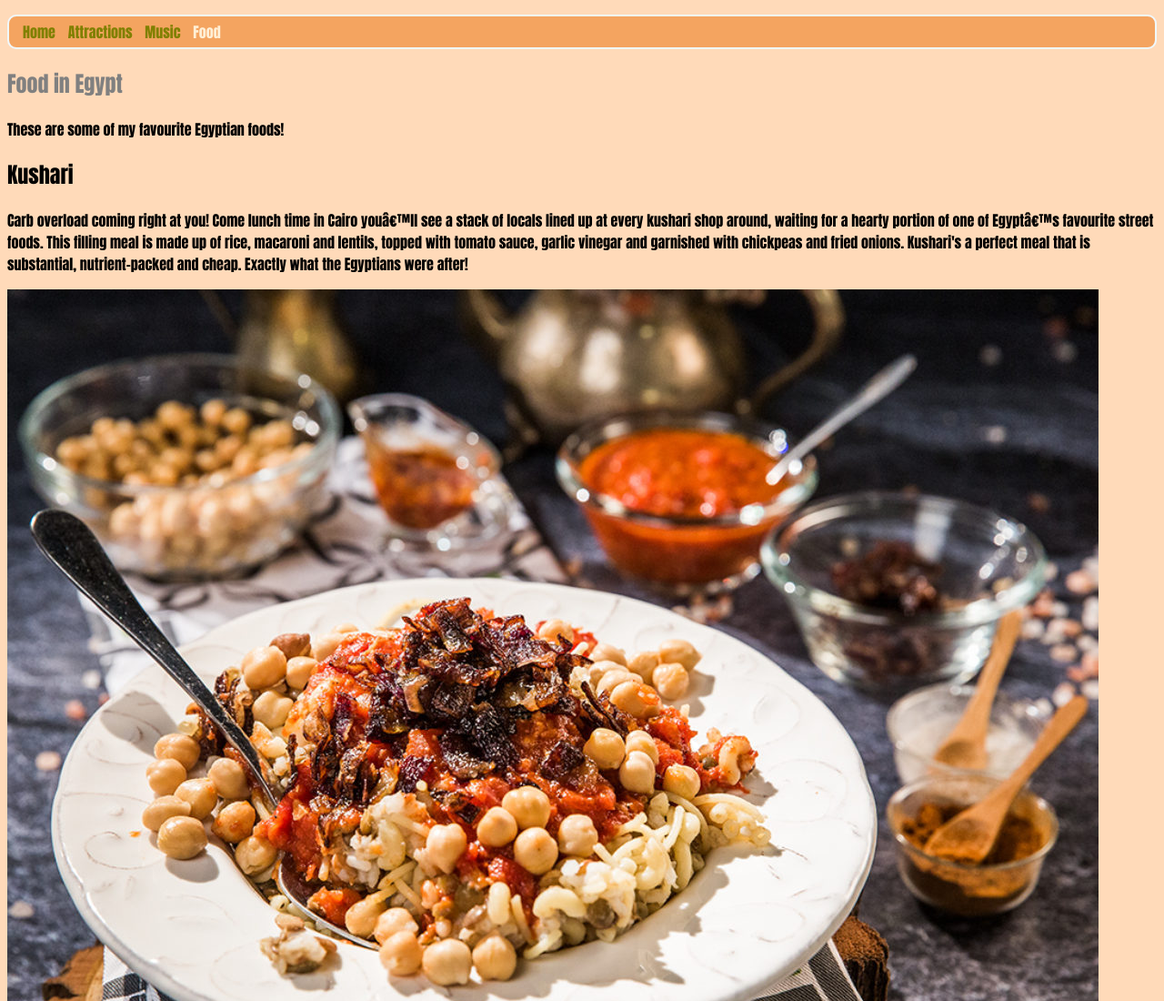
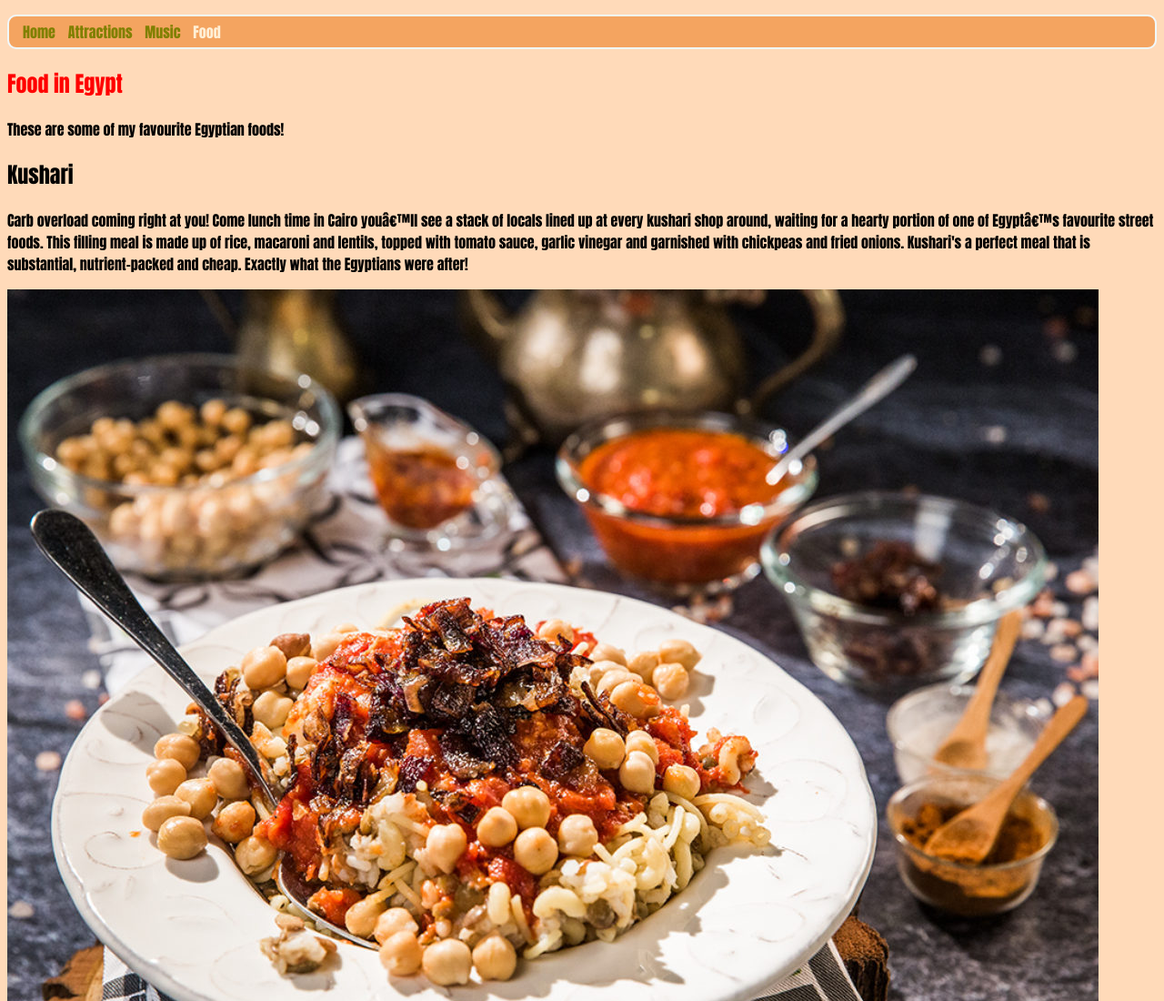
Before and after one commit to moslemalemam123/Egypt, a plain HTML site: page food.html in a window 1280 px wide. Shown: the top 1100 px of the page at 91% size. Drawn offline with Linux system fonts and the light colour scheme.

Commit message:
Change h1 color from gray to red

```diff
--- a/style.css
+++ b/style.css
@@ -2,7 +2,7 @@ body
 {background-color: peachpuff;
 font-family: Impact, Haettenschweiler, 'Arial Narrow Bold', sans-serif;
 }
-h1{color: gray;
+h1{color: red;
 font-family: Impact, Haettenschweiler, 'Arial Narrow Bold', sans-serif;
 }
 
```
